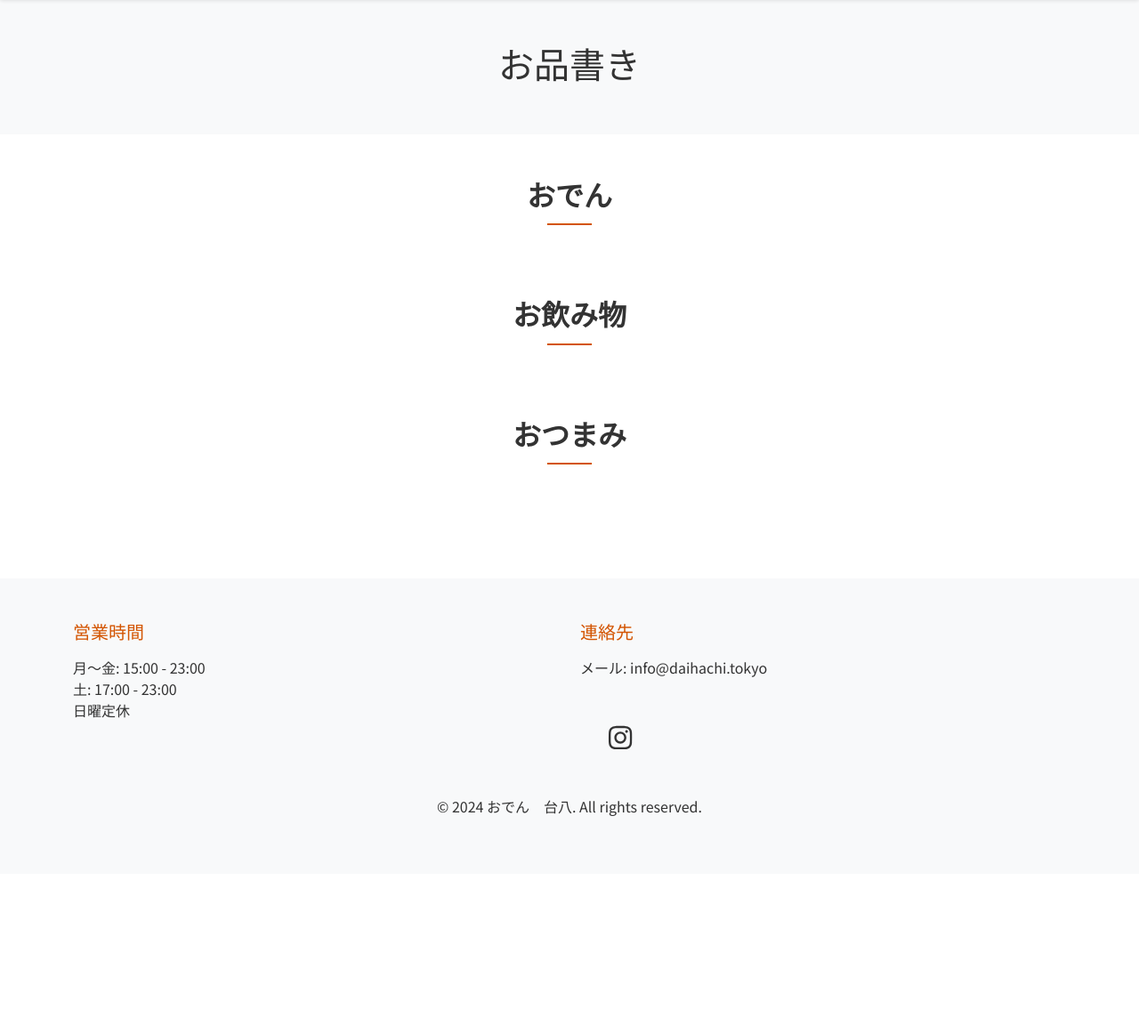
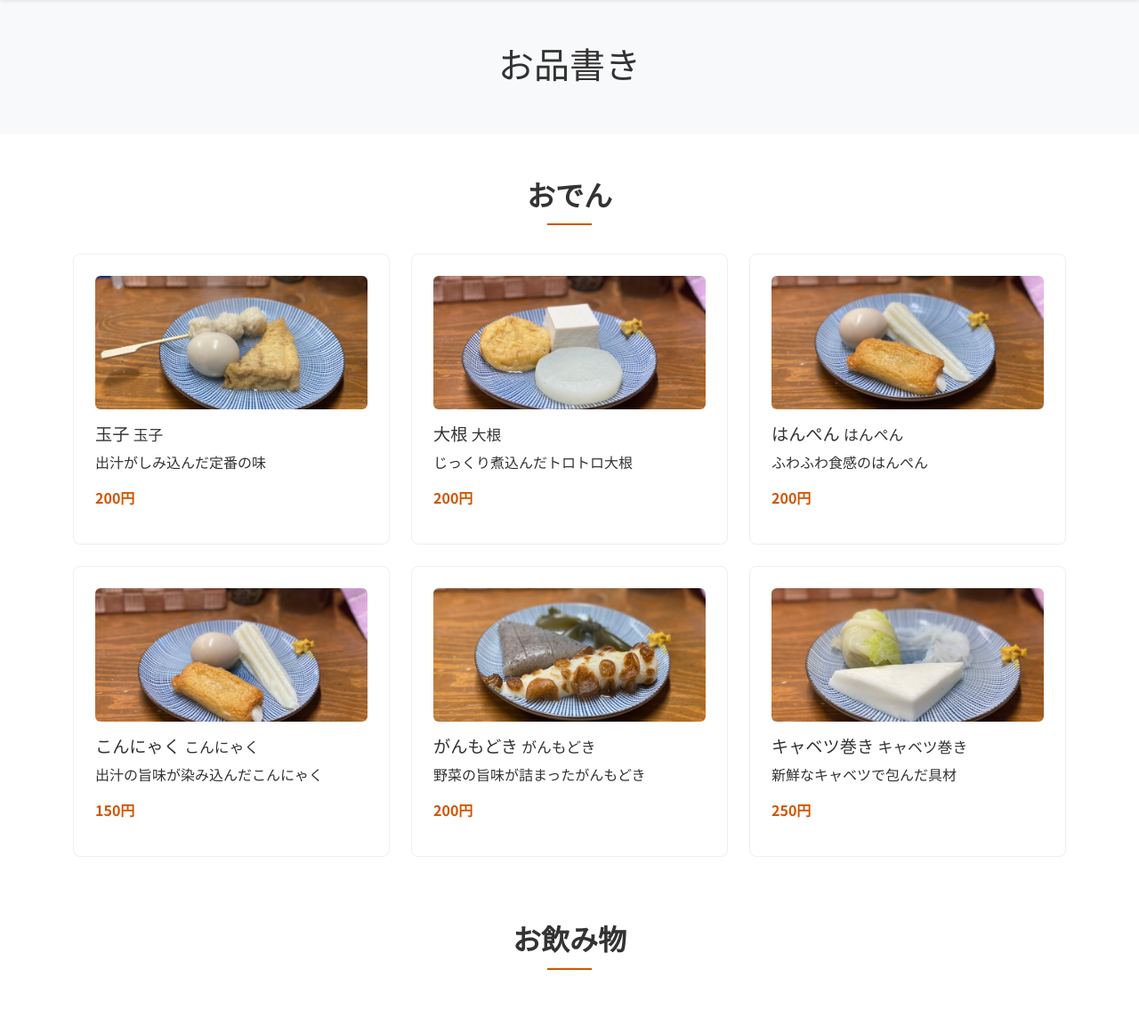
Before and after one commit to shotarok-xx/daihachi, a Flask app: page /menu in a window 1280 px wide. Shown: the part 87-1249 px from the top of the page at 89% size. Before the commit the page ends 1004 px from the top, so only its background shows below. Run offline with Flask 3, Linux system fonts and the light colour scheme.

Commit message:
Agent query: お品書きページに新しく追加したおでんの写真とメニューが正しく表示されているか確認していただけますか？
Add oden menu items with images to the website.

Screenshot: https://storage.googleapis.com/screenshot-production-us-central1/b5b41d46-52fd-438d-9fff-679394ed4de6/affbbba8-45f6-46c1-80ca-0a927cfd40ee.jpg

```diff
--- a/app.py
+++ b/app.py
@@ -14,6 +14,46 @@ logger = logging.getLogger(__name__)
 app = Flask(__name__)
 app.secret_key = os.environ.get("FLASK_SECRET_KEY", "a secret key")
 
+# メニューデータ
+oden_items = [
+    {
+        'name': '玉子', 'name_jp': '玉子',
+        'description': '出汁がしみ込んだ定番の味',
+        'price': 200,
+        'image': 'S__135045168_0.jpg'
+    },
+    {
+        'name': '大根', 'name_jp': '大根',
+        'description': 'じっくり煮込んだトロトロ大根',
+        'price': 200,
+        'image': 'S__135045165_0.jpg'
+    },
+    {
+        'name': 'はんぺん', 'name_jp': 'はんぺん',
+        'description': 'ふわふわ食感のはんぺん',
+        'price': 200,
+        'image': 'S__135045163_0.jpg'
+    },
+    {
+        'name': 'こんにゃく', 'name_jp': 'こんにゃく',
+        'description': '出汁の旨味が染み込んだこんにゃく',
+        'price': 150,
+        'image': 'S__135045162_0.jpg'
+    },
+    {
+        'name': 'がんもどき', 'name_jp': 'がんもどき',
+        'description': '野菜の旨味が詰まったがんもどき',
+        'price': 200,
+        'image': 'S__135045160_0.jpg'
+    },
+    {
+        'name': 'キャベツ巻き', 'name_jp': 'キャベツ巻き',
+        'description': '新鮮なキャベツで包んだ具材',
+        'price': 250,
+        'image': 'S__135045159_0.jpg'
+    }
+]
+
 # Route handlers
 @app.route('/')
 def home():
@@ -21,7 +61,7 @@ def home():
 
 @app.route('/menu')
 def menu():
-    return render_template('menu.html', oden_items=[], drinks=[], sides=[])
+    return render_template('menu.html', oden_items=oden_items, drinks=[], sides=[])
 
 @app.route('/store')
 def store():
--- a/templates/menu.html
+++ b/templates/menu.html
@@ -14,13 +14,10 @@
             {% for item in oden_items %}
             <div class="col-md-4 mb-4">
                 <div class="menu-item">
-                    <img src="{{ url_for('static', filename='images/oden.jpg') }}" class="img-fluid mb-3 rounded" alt="{{ item.name }}">
+                    <img src="{{ url_for('static', filename='images/' + item.image) }}" class="img-fluid mb-3 rounded" alt="{{ item.name }}">
                     <h3>{{ item.name }} <small>{{ item.name_jp }}</small></h3>
                     <p class="description">{{ item.description }}</p>
-                    <p class="price">{{ item.price|int }}円</p>
-                    {% if item.allergens %}
-                    <p class="allergens"><small>アレルギー: {{ item.allergens }}</small></p>
-                    {% endif %}
+                    <p class="price">{{ item.price }}円</p>
                 </div>
             </div>
             {% endfor %}
@@ -33,7 +30,7 @@
                 <div class="menu-item">
                     <h3>{{ item.name }}</h3>
                     <p class="description">{{ item.description }}</p>
-                    <p class="price">{{ item.price|int }}円</p>
+                    <p class="price">{{ item.price }}円</p>
                 </div>
             </div>
             {% endfor %}
@@ -46,7 +43,7 @@
                 <div class="menu-item">
                     <h3>{{ item.name }}</h3>
                     <p class="description">{{ item.description }}</p>
-                    <p class="price">{{ item.price|int }}円</p>
+                    <p class="price">{{ item.price }}円</p>
                 </div>
             </div>
             {% endfor %}
```
Also changed, not shown: attached_assets/S__135045159_0.jpg (added), attached_assets/S__135045160_0.jpg (added), attached_assets/S__135045162_0.jpg (added), attached_assets/S__135045163_0.jpg (added), attached_assets/S__135045165_0.jpg (added), attached_assets/S__135045168_0.jpg (added), attached_assets/S__135045171_0.jpg (added), static/images/S__135045159_0.jpg (added), static/images/S__135045160_0.jpg (added), static/images/S__135045162_0.jpg (added), static/images/S__135045163_0.jpg (added), static/images/S__135045165_0.jpg (added), static/images/S__135045168_0.jpg (added), static/images/S__135045171_0.jpg (added).
